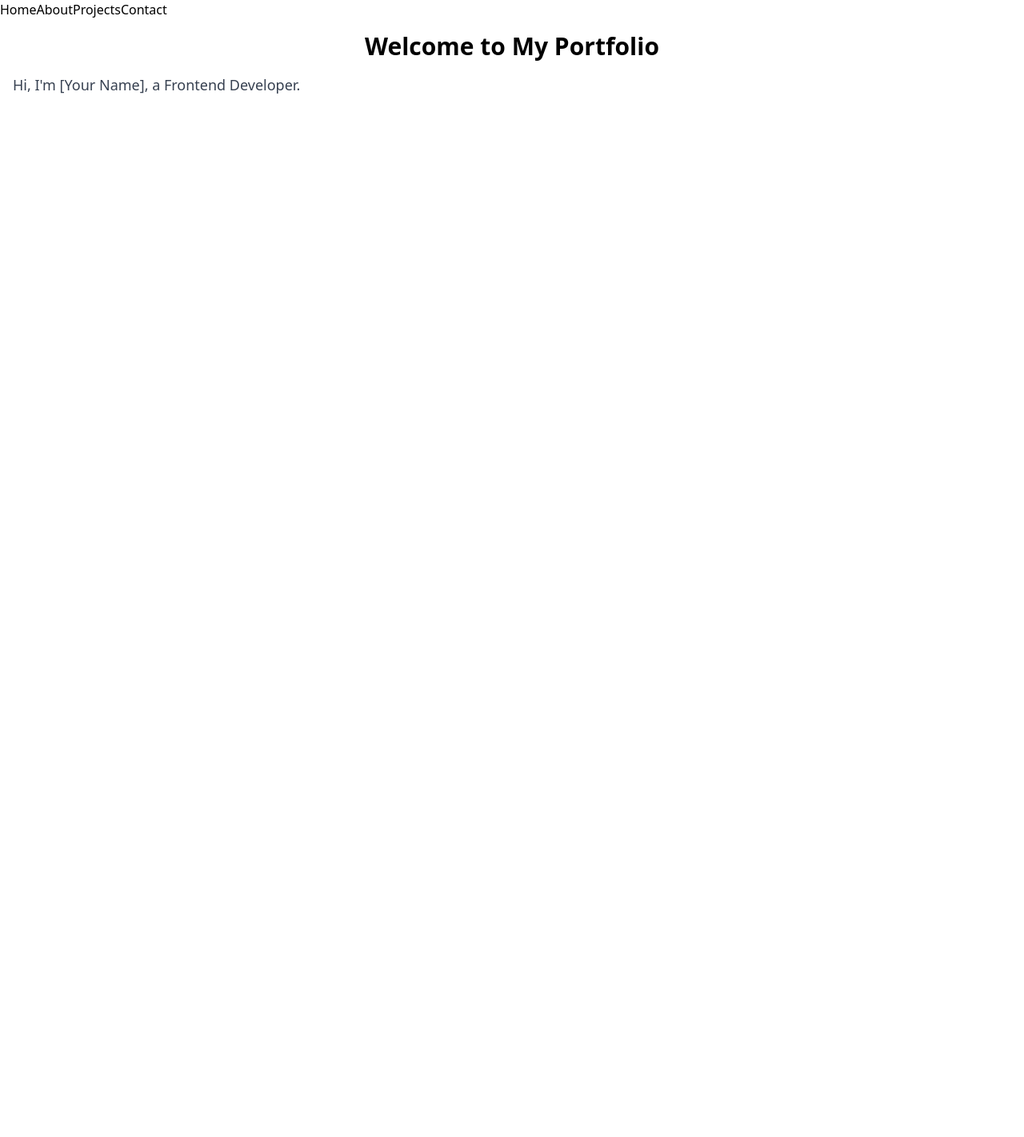
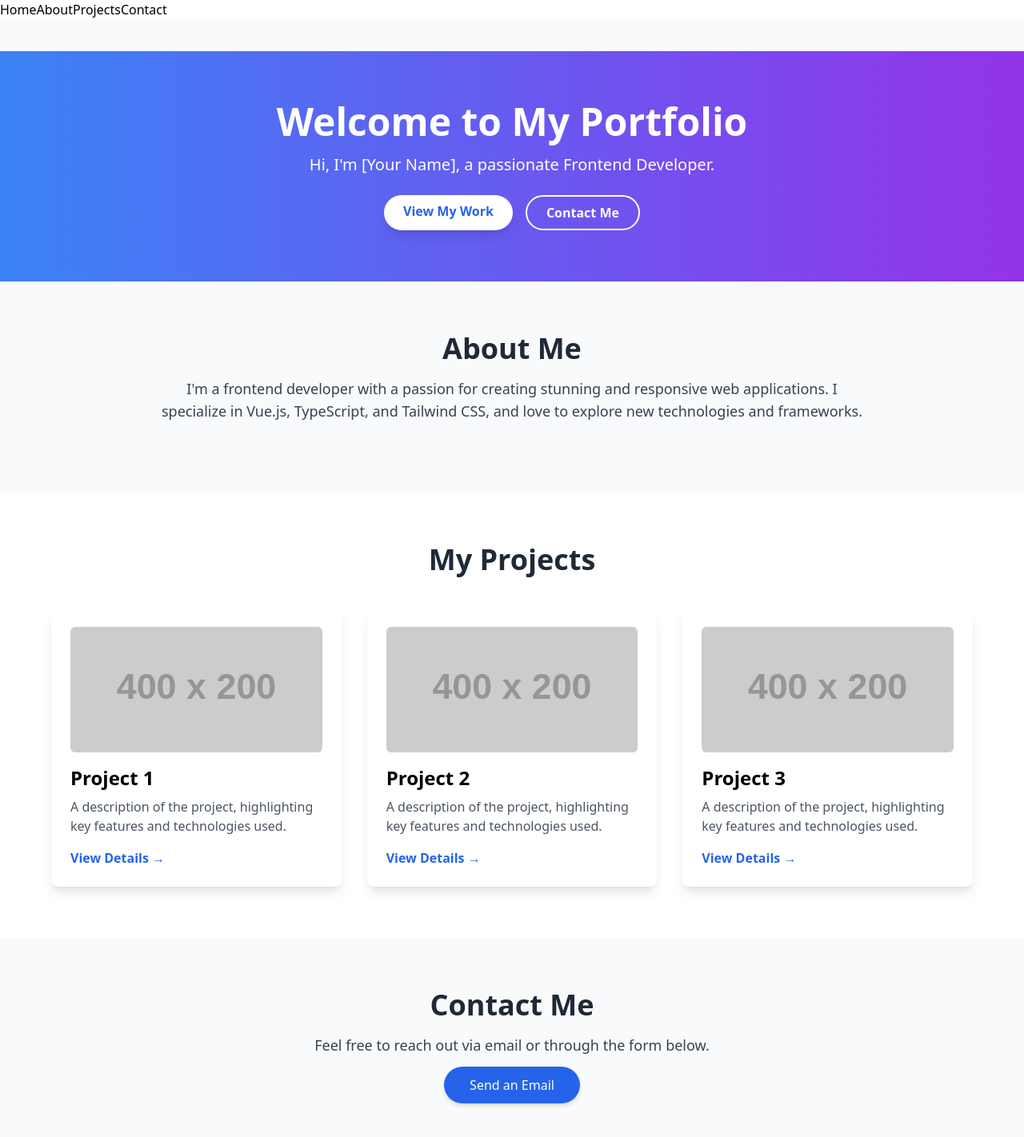
Before and after one commit to taryb/VueJs, a Vue app in the folder my-portfolio/: page / in a window 1280 px wide. Shown: the top 1422 px of the page at 80% size. Before the commit the page ends 800 px from the top, so only its background shows below. Built offline with nearby package versions, Linux system fonts and the light colour scheme.

Commit message:
installed tailwind, and updated home page

```diff
--- a/my-portfolio/src/views/Home.vue
+++ b/my-portfolio/src/views/Home.vue
@@ -1,8 +1,91 @@
 <!-- src/views/Home.vue -->
 <template>
-    <div class="home p-4">
-      <h1 class="text-3xl font-bold text-center">Welcome to My Portfolio</h1>
-      <p class="text-lg text-gray-700 mt-4">Hi, I'm [Your Name], a Frontend Developer.</p>
+    <div class="home bg-gray-50 min-h-screen py-10">
+      <!-- Hero Section -->
+      <section class="hero bg-gradient-to-r from-blue-500 to-purple-600 text-white py-16 px-4 text-center">
+        <h1 class="text-5xl font-extrabold mb-4">Welcome to My Portfolio</h1>
+        <p class="text-xl mb-6">Hi, I'm [Your Name], a passionate Frontend Developer.</p>
+        <div class="flex justify-center space-x-4">
+          <a
+            href="#projects"
+            class="bg-white text-blue-600 font-semibold py-2 px-6 rounded-full shadow-lg hover:bg-gray-100 transition duration-300"
+            >View My Work</a
+          >
+          <a
+            href="#contact"
+            class="bg-transparent border-2 border-white text-white font-semibold py-2 px-6 rounded-full hover:bg-white hover:text-blue-600 transition duration-300"
+            >Contact Me</a
+          >
+        </div>
+      </section>
+
+      <!-- About Section -->
+      <section id="about" class="py-16 px-4">
+        <div class="max-w-4xl mx-auto text-center">
+          <h2 class="text-4xl font-bold text-gray-800 mb-4">About Me</h2>
+          <p class="text-lg text-gray-700 mb-6">
+            I'm a frontend developer with a passion for creating stunning and responsive web applications. I specialize in
+            Vue.js, TypeScript, and Tailwind CSS, and love to explore new technologies and frameworks.
+          </p>
+        </div>
+      </section>
+
+      <!-- Projects Section -->
+      <section id="projects" class="py-16 px-4 bg-white">
+        <div class="max-w-6xl mx-auto">
+          <h2 class="text-4xl font-bold text-center text-gray-800 mb-10">My Projects</h2>
+          <div class="grid grid-cols-1 md:grid-cols-2 lg:grid-cols-3 gap-8">
+            <!-- Project 1 -->
+            <div class="project-card bg-white rounded-lg shadow-lg p-6 hover:shadow-xl transition-shadow duration-300">
+              <img src="https://via.placeholder.com/400x200" alt="Project 1" class="rounded-md mb-4" />
+              <h3 class="text-2xl font-semibold mb-2">Project 1</h3>
+              <p class="text-gray-600 mb-4">A description of the project, highlighting key features and technologies used.</p>
+              <a
+                href="#"
+                class="text-blue-600 hover:underline font-semibold"
+                >View Details &rarr;</a
+              >
+            </div>
+
+            <!-- Project 2 -->
+            <div class="project-card bg-white rounded-lg shadow-lg p-6 hover:shadow-xl transition-shadow duration-300">
+              <img src="https://via.placeholder.com/400x200" alt="Project 2" class="rounded-md mb-4" />
+              <h3 class="text-2xl font-semibold mb-2">Project 2</h3>
+              <p class="text-gray-600 mb-4">A description of the project, highlighting key features and technologies used.</p>
+              <a
+                href="#"
+                class="text-blue-600 hover:underline font-semibold"
+                >View Details &rarr;</a
+              >
+            </div>
+
+            <!-- Project 3 -->
+            <div class="project-card bg-white rounded-lg shadow-lg p-6 hover:shadow-xl transition-shadow duration-300">
+              <img src="https://via.placeholder.com/400x200" alt="Project 3" class="rounded-md mb-4" />
+              <h3 class="text-2xl font-semibold mb-2">Project 3</h3>
+              <p class="text-gray-600 mb-4">A description of the project, highlighting key features and technologies used.</p>
+              <a
+                href="#"
+                class="text-blue-600 hover:underline font-semibold"
+                >View Details &rarr;</a
+              >
+            </div>
+          </div>
+        </div>
+      </section>
+
+      <!-- Contact Section -->
+      <section id="contact" class="py-16 px-4 bg-gray-50">
+        <div class="max-w-4xl mx-auto text-center">
+          <h2 class="text-4xl font-bold text-gray-800 mb-4">Contact Me</h2>
+          <p class="text-lg text-gray-700 mb-6">Feel free to reach out via email or through the form below.</p>
+          <a
+            href="mailto:youremail@example.com"
+            class="bg-blue-600 text-white py-3 px-8 rounded-full shadow-md hover:bg-blue-700 transition duration-300"
+            >Send an Email</a
+          >
+        </div>
+      </section>
     </div>
   </template>
 
@@ -13,3 +96,7 @@
     name: 'Home'
   });
   </script>
+
+  <style>
+  /* Add custom styles here if needed */
+  </style>
```
